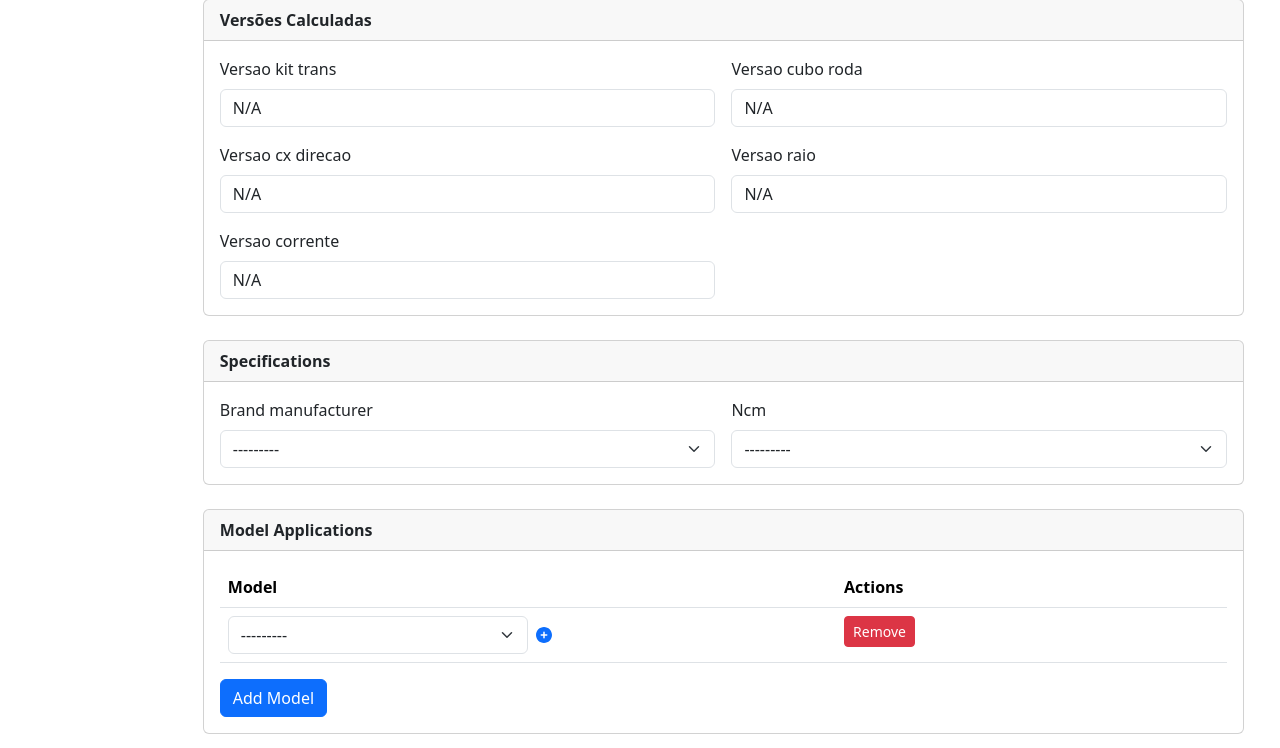
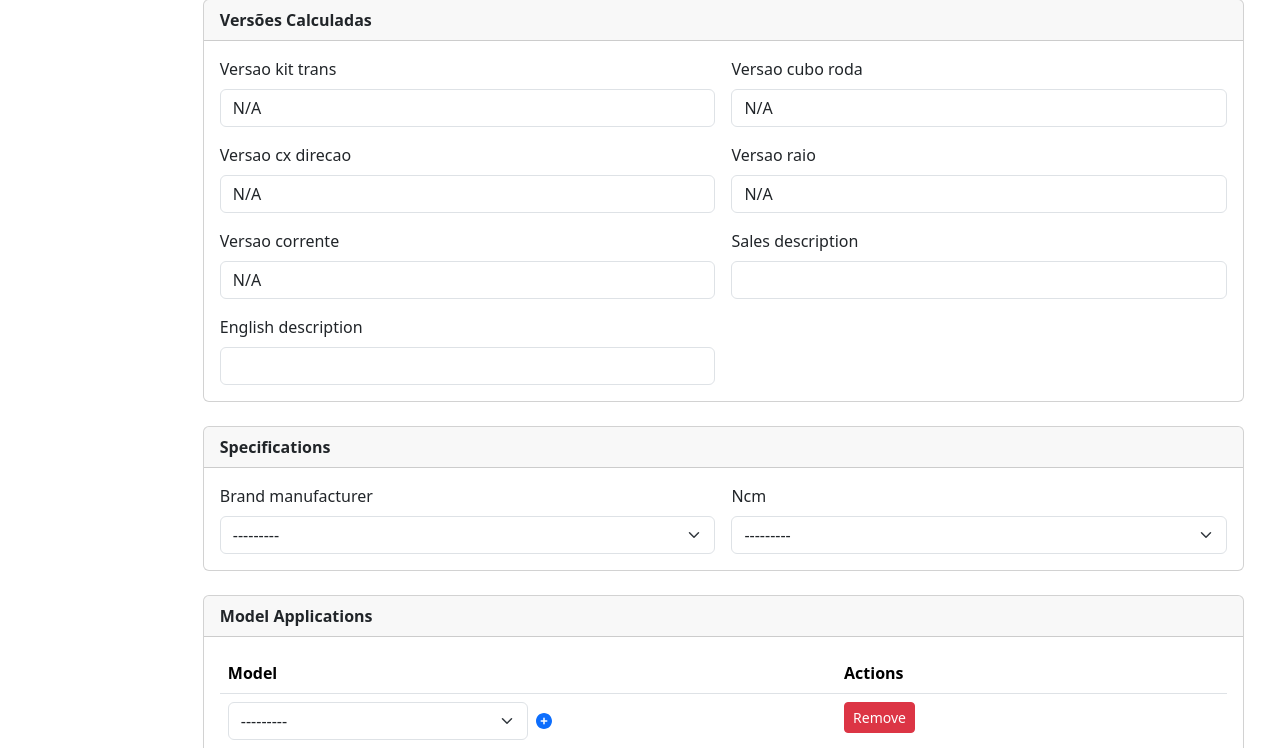
Before and after one commit to agk-operation/agk-core, a Django app: page /inventory/item/create/ in a window 1280 px wide. Shown: the part 864-1612 px from the top of the page. Run offline with Django 5.2, Linux system fonts and the light colour scheme; the visitor is signed in with stand-in values (Sample User, id 1); data that the repository does not hold is empty; some libraries are stand-ins or nearby versions.

Commit message:
Feat: add campos e função de sales description e english description

```diff
--- a/apps/inventory/admin.py
+++ b/apps/inventory/admin.py
@@ -36,7 +36,7 @@ class ItemAdmin(admin.ModelAdmin):
                 ('Versões Calculadas', {
                     'classes': ('collapse',), # Opcional: começa recolhido
                     'fields': ('versao_kit_trans', 'versao_corrente', 'versao_raio',
-                    'versao_cx_direcao', 'versao_cubo_roda')
+                    'versao_cx_direcao', 'versao_cubo_roda', 'english_description', 'sales_description'),
                  }),
                 ('Item Specifications' , {
                     'fields' : ('brand_manufacturer', 'ncm')
--- a/apps/inventory/forms.py
+++ b/apps/inventory/forms.py
@@ -41,6 +41,8 @@ class ItemForm(forms.ModelForm):
             'versao_cx_direcao':  forms.TextInput(attrs={'class': 'form-control'}),
             'versao_raio':  forms.TextInput(attrs={'class': 'form-control'}),
             'versao_corrente':  forms.TextInput(attrs={'class': 'form-control'}),
+            'sales_description': forms.TextInput(attrs={'class': 'form-control'}),
+            'english_description': forms.TextInput(attrs={'class': 'form-control'}),
         }
 
 
--- a/apps/inventory/models.py
+++ b/apps/inventory/models.py
@@ -121,11 +121,14 @@ class Application(models.Model): # Esse é o Model da tabela GP
 class Item(models.Model):
     p_code = models.CharField(max_length=50, unique=True)
     s_code = models.CharField(max_length=50)
+
     versao_kit_trans = models.CharField(max_length=50, null=True)
     versao_cubo_roda = models.CharField(max_length=50, null=True)
     versao_cx_direcao = models.CharField(max_length=50, null=True)
     versao_raio = models.CharField(max_length=50, null=True)
     versao_corrente =models.CharField(max_length=50, null=True)
+    sales_description = models.TextField(blank=True, null=True)
+    english_description = models.TextField(blank=True, null=True)
 
     cost_price = models.DecimalField(max_digits=10, decimal_places=2)
     selling_price = models.DecimalField(max_digits=10, decimal_places=2)
--- a/apps/inventory/templates/inventory/item_form.html
+++ b/apps/inventory/templates/inventory/item_form.html
@@ -65,13 +65,14 @@
       </div>
     </div>
 
+    <!-- CARD: Versões Calculadas -->
      <div class="card mb-4">
       <div class="card-header fw-bold">Versões Calculadas</div>
       <div class="card-body">
         <div class="row g-3">
           {% for field in form %}
             {# Loop SÓ para os campos versao_* #}
-            {% if field.name in 'versao_kit_trans versao_corrente versao_raio versao_cx_direcao versao_cubo_roda' %}
+            {% if field.name in 'versao_kit_trans versao_corrente versao_raio versao_cx_direcao versao_cubo_roda sales_description english_description' %}
               <div class="col-md-6">
                 <label class="form-label" for="{{ field.id_for_label }}">{{ field.label }}</label>
                 {# Renderiza o campo diretamente (já é TextInput readonly) #}
@@ -448,6 +449,9 @@
       const cxDirecaoInput = document.getElementById('id_versao_cx_direcao');
       const cuboRodaInput = document.getElementById('id_versao_cubo_roda');
       const sCodeInput = document.getElementById('id_s_code');
+      const salesDescriptionTextarea = document.getElementById('id_sales_description');
+      const englishDescriptionInput = document.getElementById('id_english_description');
+      const modelApplicationSelect = document.getElementById('id_model_application');
 
       // 2. Função auxiliar getSelectedText (definir uma vez)
       const getSelectedText = (selectElement) => {
@@ -603,6 +607,31 @@
            console.log("S Code calculado:", generatedSCode); // Log para depuração
         }
 
+
+
+      function updateSalesDescription() {
+              // Pega o valor do input diretamente
+              const englishDescVal = englishDescriptionInput ? englishDescriptionInput.value : ""; // V value
+
+              // Tenta pegar o PRIMEIRO dropdown de model_application do formset
+              const firstModelAppSelect = document.querySelector('select[name^="itemmodelapplication_set-"][name$="-model_application"]');
+              const modelAppText = getSelectedText(firstModelAppSelect); // AE selected text (do primeiro)
+
+              let finalDescription = englishDescVal; // Default to just V
+
+              // Verifica se AE (do primeiro) tem valor
+              if (modelAppText && modelAppText !== "------") {
+                finalDescription = `${englishDescVal} - ${modelAppText}`;
+              }
+
+              // Atualiza o campo Sales Description
+              if (salesDescriptionTextarea) {
+                salesDescriptionTextarea.value = finalDescription;
+              }
+
+              console.log("Sales Description Updated:", finalDescription);
+            }
+
       // 5. Função para atualizar Campos de Versão
       function updateVersionFields() {
         // Log para depuração
@@ -647,9 +676,25 @@
         if (field) field.addEventListener('change', updateVersionFields);
       });
 
+      // Ouvintes para Sales Description (CORRIGIDO)
+      if (englishDescriptionInput) {
+          englishDescriptionInput.addEventListener('input', updateSalesDescription); // Usa 'input'
+      }
+      // Adiciona um listener genérico para qualquer mudança nos selects do formset
+      const formsetTable = document.getElementById('model-application-grid');
+      if (formsetTable) {
+          formsetTable.addEventListener('change', function(event) {
+              // Verifica se a mudança foi em um select de model_application
+              if (event.target && event.target.tagName === 'SELECT' && event.target.name.endsWith('-model_application')) {
+                  updateSalesDescription();
+              }
+          });
+      }
+
       // 7. Chamadas Iniciais
       updatePCode();
       updateVersionFields();
+      updateSalesDescription();
 
       // --- CÓDIGO DO BOTÃO POPULATE ---
       const populateBtn = document.getElementById('populate-defaults-btn');
--- a/apps/inventory/views.py
+++ b/apps/inventory/views.py
@@ -121,12 +121,6 @@ CREATE_URLS = {
     'supplier':           'inventory:supplier-create',
     'col_item':           'inventory:col_item-create',
     'application':        'inventory:application-create',
-    'versao_kit_trans': 'inventory:versao_kit_trans-create',
-    'versao_cubo_roda': 'inventory:versao_cubo_roda-create',
-    'versao_cx_direcao': 'inventory:versao_cx_direcao-create',
-    'versao_raio': 'inventory:versao_raio-create',
-    'versao_corrente': 'inventory:versao_corrente-create',
-
 }
 APP_FS_PREFIX   = 'itemmodelapplication_set'
 PACK_FS_PREFIX  = 'pack'
```
Also changed, not shown: apps/inventory/migrations/0019_item_english_description_item_sales_description.py (added).
